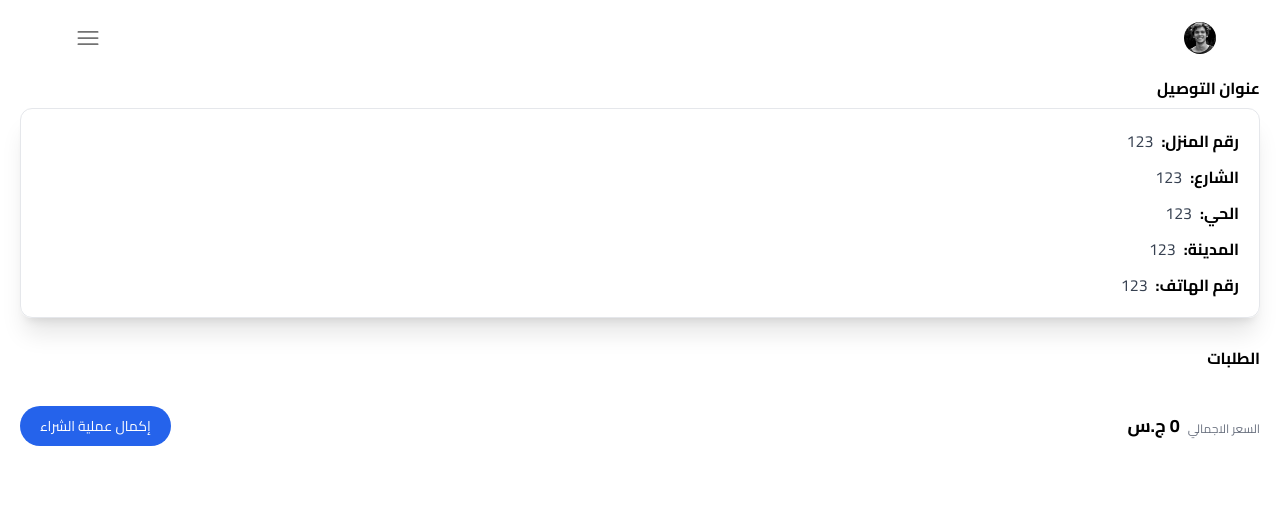
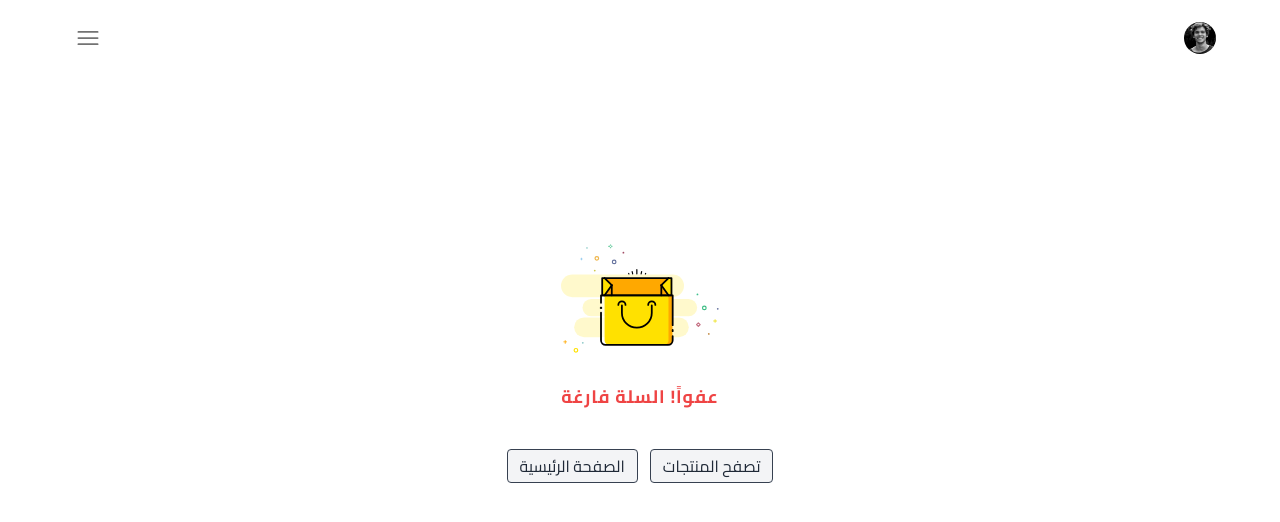
Before and after one commit to MHMDHIDR/ecommerce, a React (Vite) app: page /order-address in a window 1280 px wide. Shown: the top 522 px of the page. Built offline with nearby package versions, Linux system fonts and the light colour scheme.

Commit message:
minor bugs fixed + fetching data for nav, footer

```diff
--- a/src/components/Footer.tsx
+++ b/src/components/Footer.tsx
@@ -7,16 +7,19 @@ import { CartIconFilled } from './Icons/CartIcon'
 import NotificationsIcon from './Icons/NotificationsIcon'
 import { AddBtn } from './Icons/ControlBtn'
 import { isActiveLink } from '@/utils/isActiveLink'
-import { isSmallScreen } from '@/constants'
+import { isSmallScreen, USER_DATA } from '@/constants'
 import Logo from './Icons/Logo'
 import Shop from './Icons/Shop'
 import { AppSettingsProps } from '@/types'
 import Overlay from './Overlay'
+import useAuth from '@/hooks/useAuth'
 
 const Footer = () => {
   const { isSidebarOpen, menuToggler } = useContext<AppSettingsProps>(AppSettingsContext)
   const { totalUniqueItems } = useCart()
   const { pathname } = useLocation()
+  const { userData } = useAuth()
+  const { id, username, avatarUrl } = userData || USER_DATA
 
   const Menu = [
     {
@@ -37,14 +40,14 @@ const Footer = () => {
     },
     {
       label: 'الحساب',
-      to: '/profile',
+      to: !id ? '/login' : '/profile',
       icon: () => (
         <img
-          src='https://tecdn.b-cdn.net/img/new/avatars/2.jpg'
+          src={avatarUrl}
           width={16}
           height={16}
           className='rounded-full w-4 h-4'
-          alt='Profile'
+          alt={`${username} Profile`}
           loading='lazy'
         />
       )
@@ -69,14 +72,14 @@ const Footer = () => {
     },
     {
       label: 'الحساب',
-      to: '/profile',
+      to: !id ? '/login' : '/profile',
       icon: () => (
         <img
-          src='https://tecdn.b-cdn.net/img/new/avatars/2.jpg'
+          src={avatarUrl}
           width={16}
           height={16}
           className='rounded-full w-4 h-4'
-          alt='Profile'
+          alt={`${username} Profile`}
           loading='lazy'
         />
       )
--- a/src/components/Nav.tsx
+++ b/src/components/Nav.tsx
@@ -7,7 +7,6 @@ import { USER_DATA } from '@/constants'
 const Nav = () => {
   const { menuToggler } = useContext(AppSettingsContext)
   const { userData } = useAuth()
-
   const { id, username, avatarUrl } = userData || USER_DATA
 
   return (
--- a/src/constants/index.ts
+++ b/src/constants/index.ts
@@ -5,6 +5,8 @@ export const { origin }: any = typeof window !== 'undefined' && window.location
 export const ITEMS_PER_PAGE = 10
 
 export const MAX_QUANTITY = 100
+
+export const TIME_TO_EXECUTE = 5000
 
 export const isSmallScreen = window.innerWidth < 768 ? true : false
 
--- a/src/pages/OrderAddress.tsx
+++ b/src/pages/OrderAddress.tsx
@@ -5,24 +5,34 @@ import { LoadingPage } from '@/components/Loading'
 import Layout from '@/components/Layout'
 import { useCart } from '@/contexts/CartContext'
 import ModalSuccess from '@/components/Modal/ModalSuccess'
+import { isSmallScreen } from '@/constants'
+import abstractText from '@/utils/abstractText'
+import NoItems from '@/components/NoItems'
 
 const OrderAddress = () => {
   useDocumentTitle('عنوان الطلب')
 
-  const { items, cartTotal, emptyCart } = useCart()
+  const { items, cartTotal, emptyCart, isEmpty } = useCart()
   const [isOrderSuccess, setIsOrderSuccess] = useState(false)
+
+  const handleCheckout = () => {
+    setIsOrderSuccess(true)
+    emptyCart()
+  }
 
   return (
     <Suspense fallback={<LoadingPage />}>
       <Layout>
-        <section className='container px-5 mx-auto rtl mb-20 flex flex-col gap-y-7'>
+        <section className='container px-5 mx-auto rtl mb-20 flex flex-col gap-y-7 max-w-6xl'>
+          {!isEmpty ? (
+            <>
               {isOrderSuccess && (
                 <ModalSuccess
                   msg={`مبروك تم الشراء بنجاح! بإمكانك العودة بالضغط على الزر أدناه`}
                 />
               )}
               <div>
-            <h1 className='font-bold mb-2'>عنوان التوصيل</h1>
+                <h1 className='font-bold my-4'>عنوان التوصيل</h1>
                 <ul className='flex flex-col justify-center border gap-x-3 p-5 rounded-xl shadow-xl overflow-hidden space-y-3'>
                   <li className='flex gap-x-2'>
                     <span className='font-bold'>رقم المنزل: </span>
@@ -63,8 +73,10 @@ const OrderAddress = () => {
                       <h5 className='text-md font-semibold text-gray-800 dark:text-gray-50'>
                         {item.name}
                       </h5>
-                  <p className='text-sm text-gray-600 dark:text-gray-50 truncate max-w-[25%] pl-5'>
-                    {item.description}
+                      <p className='text-sm text-gray-600 dark:text-gray-50'>
+                        {isSmallScreen
+                          ? abstractText(item.description, 77)
+                          : item.description}
                       </p>
                       <span className='text-md font-bold text-gray-800 dark:text-gray-50'>
                         {item.currentPrice} ج.س
@@ -89,15 +101,22 @@ const OrderAddress = () => {
                 </span>
                 <button
                   type='button'
-              onClick={() => {
-                setIsOrderSuccess(true)
-                emptyCart()
-              }}
+                  onClick={handleCheckout}
                   className='flex items-center justify-center rounded-full bg-blue-600 py-2.5 px-5 text-sm text-white hover:bg-gray-700 focus:outline-none'
                 >
                   إكمال عملية الشراء
                 </button>
               </div>
+            </>
+          ) : (
+            <NoItems
+              className='mt-40'
+              links={[
+                { to: `/products`, label: 'تصفح المنتجات' },
+                { to: `/`, label: 'الصفحة الرئيسية' }
+              ]}
+            />
+          )}
         </section>
       </Layout>
     </Suspense>
--- a/src/pages/Favourites.tsx
+++ b/src/pages/Profile/Favourites.tsx
@@ -8,7 +8,7 @@ import Search from '@/components/Search'
 import { useCart } from '@/contexts/CartContext'
 import abstractText from '@/utils/abstractText'
 import { Item } from '@/types'
-import Controls from './Cart/Controls'
+import Controls from '../Cart/Controls'
 import { isSmallScreen, PRODUCT } from '@/constants'
 import BackButton from '@/components/Icons/BackButton'
 
--- a/src/pages/auth/Login.tsx
+++ b/src/pages/auth/Login.tsx
@@ -1,9 +1,9 @@
-import { useState } from 'react'
-import { Link, useLocation } from 'react-router-dom'
+import { useEffect, useState } from 'react'
+import { Link, Navigate, useLocation, useNavigate } from 'react-router-dom'
 import axios from 'axios'
 import { Facebook, Google } from '@/components/Icons/Socials'
 import { EyeIconClose, EyeIconOpen } from '@/components/Icons/EyeIcon'
-import { API_URL, USER_DATA } from '@/constants'
+import { API_URL, TIME_TO_EXECUTE, USER_DATA } from '@/constants'
 import notify from '@/utils/notify'
 import { LoadingPage, LoadingSpinner } from '@/components/Loading'
 import { setCookies } from '@/utils/cookies'
@@ -21,6 +21,7 @@ const Login = () => {
   const { id } = userData || USER_DATA
 
   const redirectTo = useLocation().search.split('=')[1]
+  const navigate = useNavigate()
 
   const handleLogin = async (e: { preventDefault: () => void }) => {
     e.preventDefault()
@@ -49,10 +50,16 @@ const Login = () => {
     }
   }
 
+  useEffect(() => {
+    if (id && loginStatus === 1) {
+      setTimeout(() => {
+        navigate('/')
+      }, TIME_TO_EXECUTE)
+    }
+  }, [id, loginStatus])
+
   return loading ? (
     <LoadingPage />
-  ) : loginStatus === 0 && id ? (
-    window.location.replace('/')
   ) : (
     <section className='h-screen'>
       <div className='container px-6 py-16 mx-auto max-w-6xl'>
@@ -62,7 +69,7 @@ const Login = () => {
                 type: 'success',
                 msg: loginMsg,
                 position: 'top-center',
-                reloadIn: 5000,
+                reloadIn: TIME_TO_EXECUTE,
                 reloadTo: redirectTo ? redirectTo : '/'
               })
             : loginStatus === 0
@@ -177,4 +184,5 @@ const Login = () => {
     </section>
   )
 }
+
 export default Login
```
Also changed, not shown: src/App.tsx (+4 -3 lines), src/pages/Profile/EditProfile.tsx (renamed from src/pages/EditProfile.tsx), src/pages/Profile/index.tsx (renamed from src/pages/Profile.tsx). Lines whose indentation alone changed are shown as unchanged.
